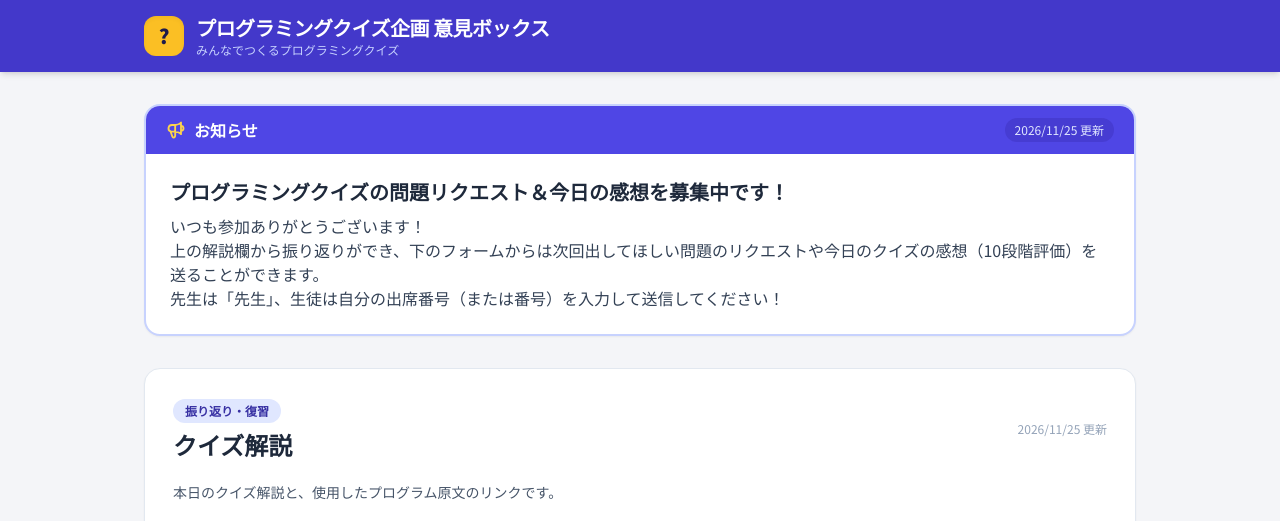
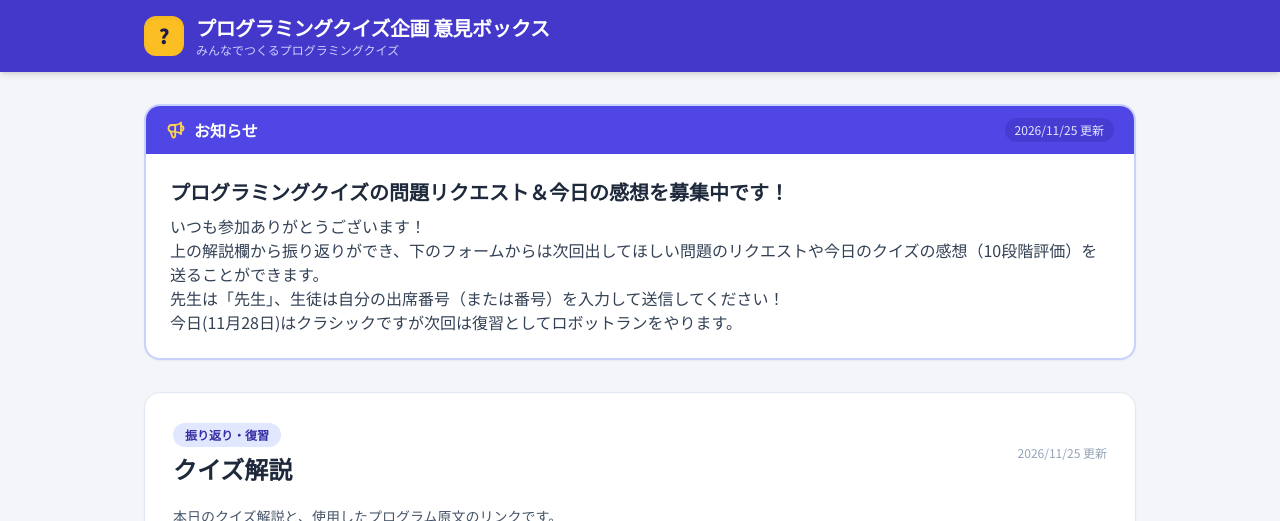
Before and after one commit to ruka246/python-quiz-feedback, a plain HTML site: page index.html in a window 1280 px wide. Shown: the top 521 px of the page. Drawn offline with nearby package versions, Linux system fonts and the light colour scheme.

Commit message:
Modify defaultNotice body and reset todayUrl
Updated the body of the defaultNotice and cleared todayUrl in defaultExplanation.

```diff
--- a/index.html
+++ b/index.html
@@ -689,7 +689,7 @@
 
     const defaultNotice = {
       title: "プログラミングクイズの問題リクエスト＆今日の感想を募集中です！",
-      body: "いつも参加ありがとうございます！\n上の解説欄から振り返りができ、下のフォームからは次回出してほしい問題のリクエストや今日のクイズの感想（10段階評価）を送ることができます。\n先生は「先生」、生徒は自分の出席番号（または番号）を入力して送信してください！",
+      body: "いつも参加ありがとうございます！\n上の解説欄から振り返りができ、下のフォームからは次回出してほしい問題のリクエストや今日のクイズの感想（10段階評価）を送ることができます。\n先生は「先生」、生徒は自分の出席番号（または番号）を入力して送信してください！\n今日(11月28日)はクラシックですが次回は復習としてロボットランをやります。",
       updatedAt: "2026/11/25 更新"
     };
 
```
